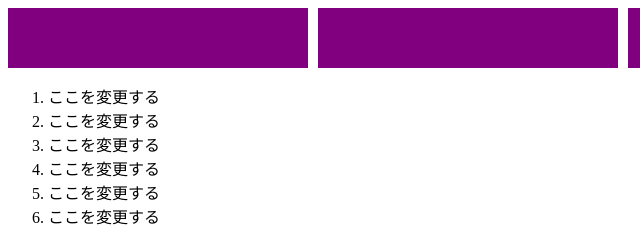
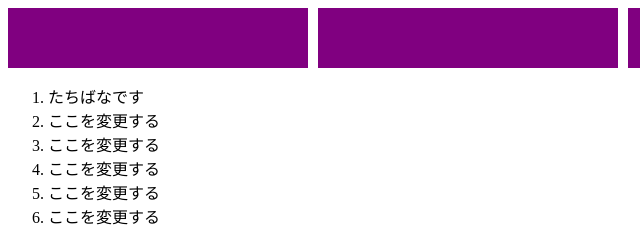
Before and after one commit to chikin14niwa/git-test, a plain HTML site: page index.html in a window 1280 px wide. Shown: the full height of the page, 0-640 px from the left. Drawn offline with Linux system fonts and the light colour scheme.

Commit message:
リストの名前を変更
リストの１番最初をたちばなに変更

```diff
--- a/index.html
+++ b/index.html
@@ -24,7 +24,7 @@
     <div class="none"></div>
   </div>
   <ol>
-    <li>ここを変更する</li>
+    <li>たちばなです</li>
     <li>ここを変更する</li>
     <li>ここを変更する</li>
     <li>ここを変更する</li>
```
